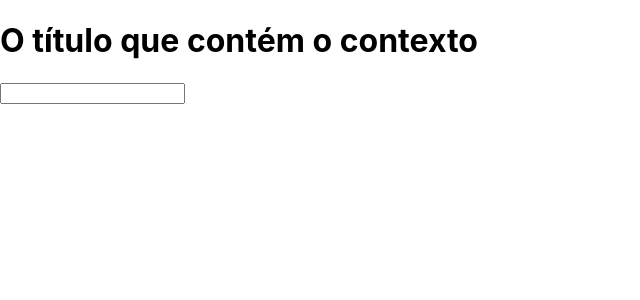
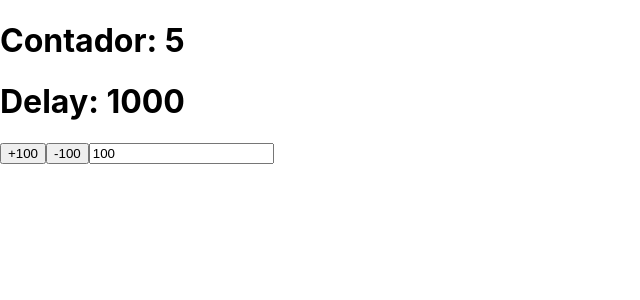
Before and after one commit to Clayton1984/hooksrepo, a React (Create React App) app: page / in a window 1280 px wide. Shown: the top 300 px of the page, without its empty margins (0-640 px from the left). Built offline with nearby package versions, Linux system fonts and the light colour scheme.

Commit message:
customHook

```diff
--- a/src/App.js
+++ b/src/App.js
@@ -1,68 +1,48 @@
-import P from 'prop-types';
-import { createContext, useContext, useReducer, useRef } from 'react';
-import './App.css';
+import { useEffect, useRef, useState } from 'react';
 
-// actions.js
-export const actions = {
-  CHANGE_TITLE: 'CHANGE_TITLE',
+const useMyHook = (cb, delay = 1000) => {
+  const savedCb = useRef();
+
+  useEffect(() => {
+    savedCb.current = cb;
+  }, [cb]);
+
+  useEffect(() => {
+    const interval = setInterval(() => {
+      savedCb.current();
+    }, delay);
+
+    return () => clearInterval(interval);
+  }, [delay]);
 };
 
-// data.js
-export const globalState = {
-  title: 'O título que contém o contexto',
-  body: 'O body do contexto',
-  counter: 0,
-};
+function App() {
+  const [counter, setCounter] = useState(0);
+  const [delay, setDelay] = useState(1000);
+  const [incrementor, setIncrementor] = useState(100);
 
-// reducer.js
-export const reducer = (state, action) => {
-  switch (action.type) {
-    case actions.CHANGE_TITLE: {
-      console.log('Mudar título');
-      return { ...state, title: action.payload };
-    }
-  }
-
-  return { ...state };
-};
-
-// AppContext.jsx
-export const Context = createContext();
-export const AppContext = ({ children }) => {
-  const [state, dispatch] = useReducer(reducer, globalState);
-
-  const changeTitle = (payload) => {
-    dispatch({ type: actions.CHANGE_TITLE, payload });
-  };
-
-  return <Context.Provider value={{ state, changeTitle }}>{children}</Context.Provider>;
-};
-
-AppContext.propTypes = {
-  children: P.node,
-};
-
-// H1/index.jsx
-export const H1 = () => {
-  const context = useContext(Context);
-  const inputRef = useRef();
+  useMyHook(() => setCounter((c) => c + 1), delay);
 
   return (
-    <>
-      <h1 onClick={() => context.changeTitle(inputRef.current.value)}>{context.state.title}</h1>
-      <input type="text" ref={inputRef} />
-    </>
-  );
-};
-
-// App.jsx
-function App() {
-  return (
-    <AppContext>
-      <div>
-        <H1 />
-      </div>
-    </AppContext>
+    <div>
+      <h1>Contador: {counter}</h1>
+      <h1>Delay: {delay}</h1>
+      <button
+        onClick={() => {
+          setDelay((d) => d + incrementor);
+        }}
+      >
+        +{incrementor}
+      </button>
+      <button
+        onClick={() => {
+          setDelay((d) => d - incrementor);
+        }}
+      >
+        -{incrementor}
+      </button>
+      <input type="number" value={incrementor} onChange={(e) => setIncrementor(Number(e.target.value))} />
+    </div>
   );
 }
 
```
